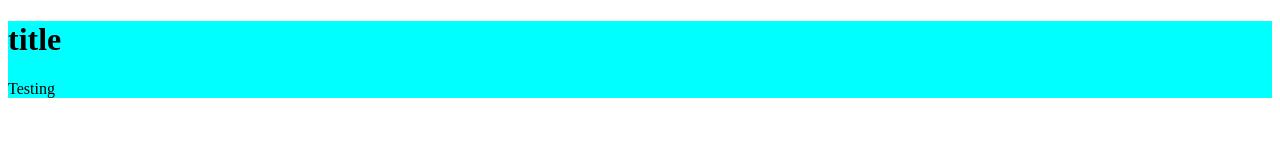
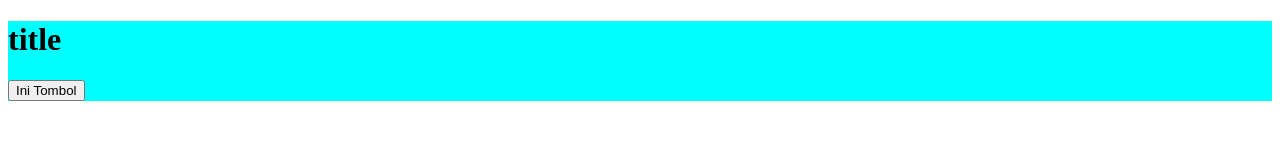
Before and after one commit to Fauzanjr07/latihan-sisfor-1, a plain HTML site: page index.html in a window 1280 px wide. Drawn offline with Linux system fonts and the light colour scheme.

Commit message:
menambah file style dan merubah index

```diff
--- a/index.html
+++ b/index.html
@@ -4,17 +4,16 @@
     <meta charset="UTF-8">
     <meta http-equiv="X-UA-Compatible" content="IE=edge">
     <meta name="viewport" content="width=<div>, initial-scale=1.0">
+    <link rel="stylesheet" href="style.css">
     <title>Document</title>
 </head>
 <style>
-    .index_header{
-        background-color: aqua;
-    }
+
 </style>
 <body>
     <div class="index_header">
         <h1>title</h1>
-        Testing
+        <button>Ini Tombol</button>
     </div>
 </body>
 </html>
--- /dev/null
+++ b/style.css
@@ -0,0 +1,3 @@
+.index_header{
+    background-color: aqua;
+}
```
